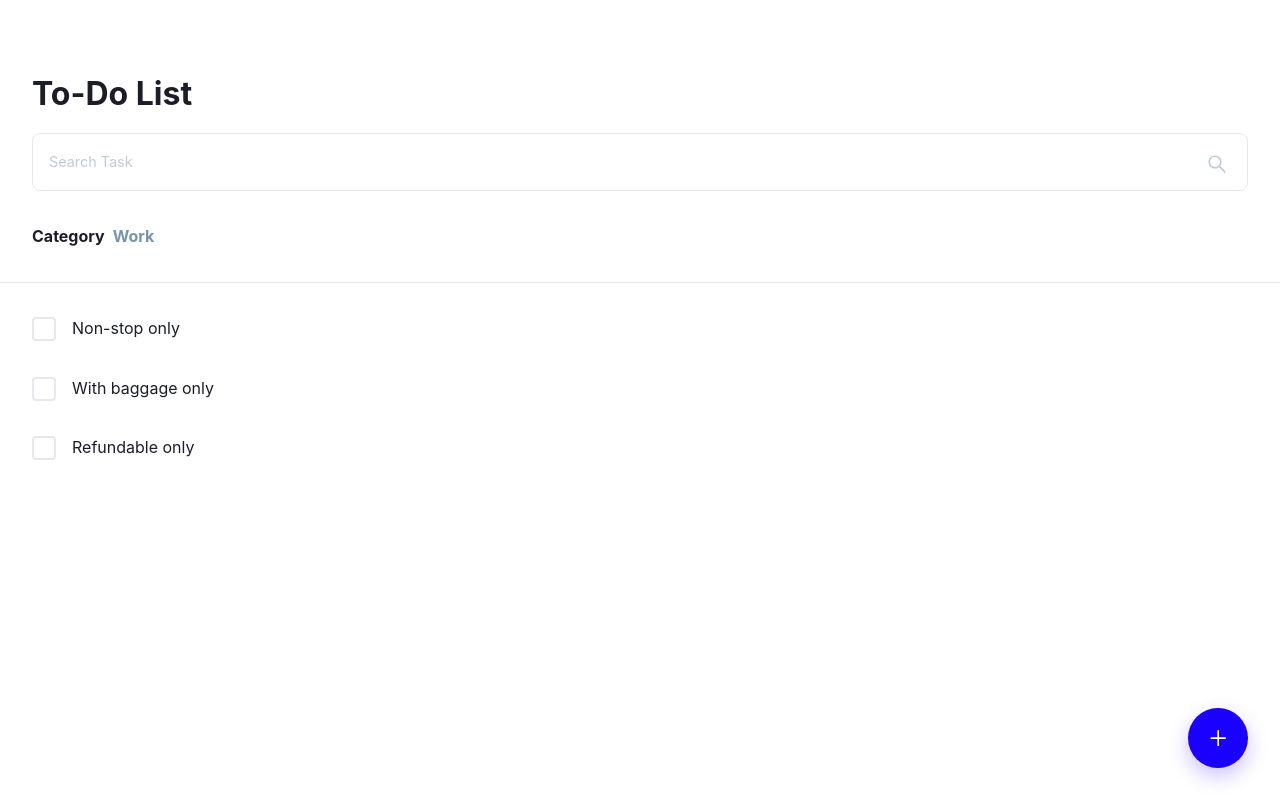
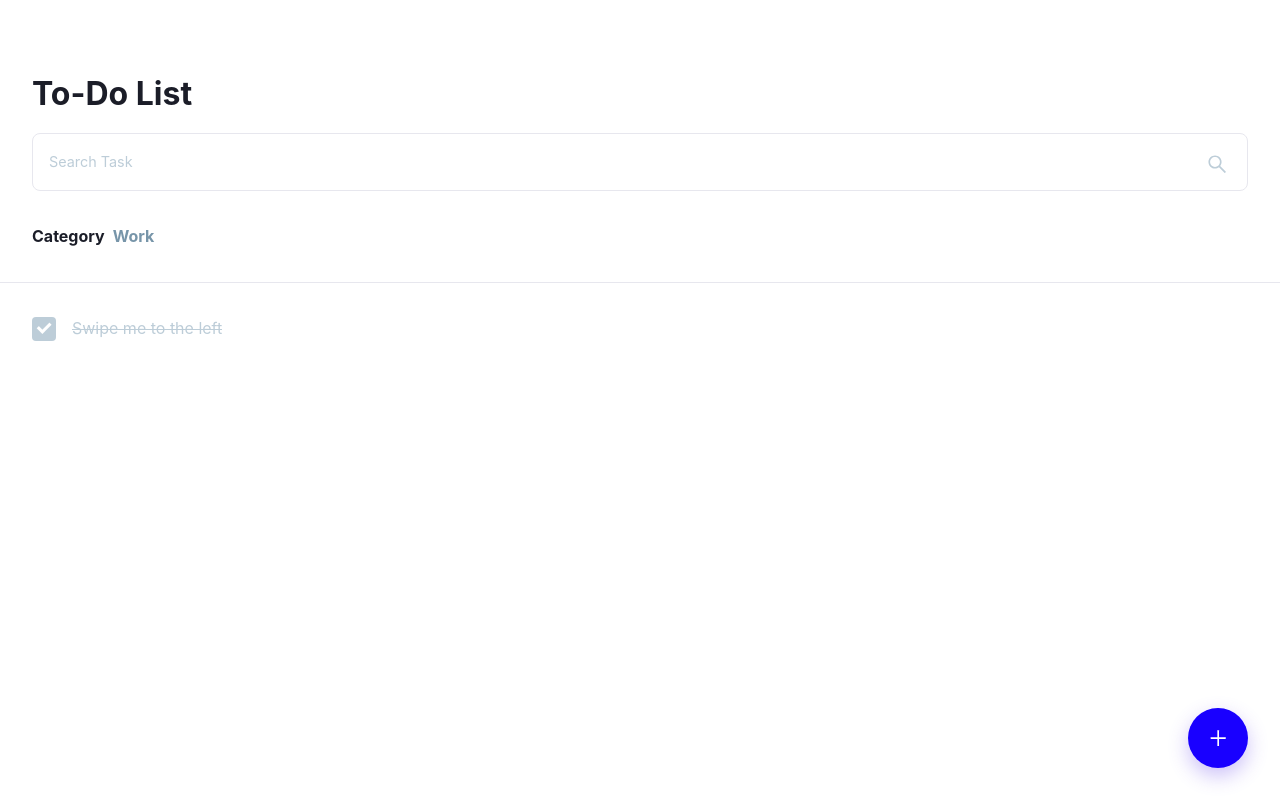
Before and after one commit to sammarxz/test-zenit, a React (Create React App) app: page / in a window 1280 px wide. Built offline with nearby package versions, Linux system fonts and the light colour scheme.

Commit message:
Work with redux;

```diff
--- a/package.json
+++ b/package.json
@@ -11,9 +11,12 @@
     "react": "^17.0.1",
     "react-dom": "^17.0.1",
     "react-icons": "^4.2.0",
+    "react-redux": "^7.2.2",
     "react-router-dom": "^5.2.0",
     "react-scripts": "4.0.3",
+    "redux": "^4.0.5",
     "styled-components": "^5.2.1",
+    "typesafe-actions": "^5.1.0",
     "typescript": "^4.1.2",
     "web-vitals": "^1.0.1"
   },
@@ -40,6 +43,7 @@
     "@types/node": "^12.0.0",
     "@types/react": "^17.0.0",
     "@types/react-dom": "^17.0.0",
+    "@types/react-redux": "^7.1.16",
     "@types/react-router-dom": "^5.1.7",
     "@types/styled-components": "^5.1.7"
   }
--- a/src/App.tsx
+++ b/src/App.tsx
@@ -2,7 +2,8 @@ import React from 'react'
 import { BrowserRouter as Router, Route, Switch } from 'react-router-dom'
 import { AnimatePresence } from 'framer-motion'
 
-import { Home, AddTask } from './pages';
+import Home from './pages/Home'
+import AddTask from './pages/AddTask'
 
 const App = () => {
   return (
--- a/src/components/Task/Task.tsx
+++ b/src/components/Task/Task.tsx
@@ -6,10 +6,8 @@ import { Wrapper } from './wrapper'
 import { Checkbox } from './checkbox'
 import { Actions } from './actions'
 
-
 interface TaskProps {
-  className?: string;
-  checked?: boolean;
+  completed?: boolean;
   title: string;
 }
 
@@ -18,8 +16,8 @@ type Info = {
   velocity: any
 }
 
-const Task: React.FC<TaskProps> = ({ className, title }) => {
-  const [checked, setChecked] = useState(false)
+const Task: React.FC<TaskProps> = ({ title, completed }) => {
+  const [checked, setChecked] = useState(completed)
   const x = useMotionValue(0)
   const controls = useAnimation()
   const input = [-120, 0, 120]
--- a/src/index.tsx
+++ b/src/index.tsx
@@ -1,10 +1,15 @@
 import React from "react";
 import ReactDOM from "react-dom";
 import App from "./App";
+import { Provider } from 'react-redux'
+
+import store from './store'
 
 ReactDOM.render(
   <React.StrictMode>
-    <App />
+    <Provider store={ store }>
+      <App />
+    </Provider>
   </React.StrictMode>,
   document.getElementById("root")
 );
--- a/src/pages/AddTask/index.tsx
+++ b/src/pages/AddTask/index.tsx
@@ -1,23 +1,48 @@
-import React, { useState } from 'react'
-import moment, { Moment } from 'moment'
+import { Component } from 'react'
+import { Moment } from 'moment'
 import { motion, useCycle } from 'framer-motion'
+import { connect } from 'react-redux'
+import { bindActionCreators, Dispatch } from 'redux'
 import { NavLink } from 'react-router-dom'
 import { BiChevronLeft } from 'react-icons/bi'
+
+import * as TodosActions from '../../store/ducks/todos/actions'
 
 import { Layout, Input, TextArea, Calendar } from "../../components"
 
 import { AddButton, RadioGroup, CalendarWrapper, CalendarOverlay } from './styles'
 
-function AddTask() {
-  const transition = {
-    duration: 0.4,
-    ease: [0.6, 0.1, -0.05, 0.9]
+class AddTask extends Component {
+  state = {
+    startDate: undefined,
+    endDate: undefined,
+    isOpen: false
   }
 
-  const [startDate, setStartDate] = useState<string|undefined>(undefined)
-  const [endDate, setEndDate] = useState<string|undefined>(undefined)
-  const [isOpen, openToggle] = useCycle(false, true)
+  selectDate(start:Moment, end:Moment) {
+    if (start !== undefined) {
+      this.setState({
+        startDate: start.format('MM/DD/YY'),
+        endDate: end.format('MM/DD/YY')
+      })
+    }
+  }
 
+  openToggle() {
+    const { isOpen } = this.state
+
+    this.setState({
+      isOpen: !isOpen
+    })
+  }
+
+  addNewTodo() {
+    // this.props.addTodo('Alguma coisa')
+  }
+
+  render() {
+    console.log(this.props)
+    const { startDate, endDate, isOpen } = this.state
     const variants = {
       open: {
         y: 0,
@@ -26,17 +51,9 @@ function AddTask() {
         y: "100%",
       }
     }
-
-  const selectDate = (start:Moment, end:Moment) => {
-    if (start !== undefined) {
-      setStartDate(
-        start.format('MM/DD/YY')
-      )
-
-      setEndDate(
-        end.format('MM/DD/YY')
-      )
-    }
+    const transition = {
+      duration: 0.4,
+      ease: [0.6, 0.1, -0.05, 0.9]
     }
 
     return (
@@ -82,7 +99,7 @@ function AddTask() {
               type="text"
               isDate
               placeholder="Select an Date"
-            click={() => openToggle()}
+              click={() => this.openToggle()}
               value={startDate && (`from ${startDate} to ${endDate}`)}
               className="w--100 br--8 border fs--small p--16"
             />
@@ -97,7 +114,7 @@ function AddTask() {
               }}
               initial={{ opacity: 0 }}
               transition={transition}
-            onClick={() => openToggle()}
+              onClick={() => this.openToggle()}
             />
             <CalendarWrapper
               variants={variants}
@@ -107,13 +124,13 @@ function AddTask() {
             >
               <div className="container">
                 <Calendar
-                onSelectDate={(startDate:Moment, endDate:Moment) => selectDate(startDate, endDate)}
+                  onSelectDate={(startDate:Moment, endDate:Moment) => this.selectDate(startDate, endDate)}
                 />
                 <motion.button
                   className="btn p--16 br--12 bg--cta c--white is--primary mt--32 mb--32"
                   whileHover={{ scale: 1.02 }}
                   whileTap={{ scale: 0.9 }}
-                onClick={() => openToggle()}
+                  onClick={() => this.openToggle()}
                   exit={{
                     borderRadius: "32px",
                     transition: {
@@ -164,6 +181,7 @@ function AddTask() {
               ...transition
             },
           }}
+          onClick={this.addNewTodo}
         >
           <motion.button
             className="btn h--100 br--12 bg--cta c--white is--icon is--primary"
@@ -195,7 +213,12 @@ function AddTask() {
           </motion.button>
         </AddButton>
       </Layout>
-  );
+    )
+  }
 }
 
-export { AddTask };
+const mapDispatchToProps = (dispatch:Dispatch) => {
+  bindActionCreators(TodosActions, dispatch)
+}
+
+export default connect(mapDispatchToProps)(AddTask);
--- a/src/pages/Home/index.tsx
+++ b/src/pages/Home/index.tsx
@@ -1,12 +1,26 @@
-import React from "react"
+import { Component } from 'react'
 import { motion } from 'framer-motion'
 import { AiOutlinePlus } from 'react-icons/ai'
+import { connect } from 'react-redux'
+
+import { Todo } from '../../store/ducks/todos/types'
+import { ApplicationState } from '../../store'
 
 import { Layout, Input, Task } from "../../components"
 
 import { AddButton } from './styles'
 
-function Home() {
+interface StateProps {
+  todos: Todo[]
+}
+
+interface DispatchProps {
+  addTodo(data: Todo[]): Todo[]
+}
+
+class Home extends Component<StateProps, DispatchProps> {
+  render() {
+    const { todos } = this.props
     const transition = {
       duration: 0.4,
       ease: [0.43, 0.13, 0.23, 0.96]
@@ -40,9 +54,9 @@ function Home() {
           </div>
           <hr className="mt--32" />
           <div className="mt--16">
-          <Task className="mb--16" title="Non-stop only" />
-          <Task className="mb--16" title="With baggage only" />
-          <Task className="mb--16" title="Refundable only" />
+           {todos.map(todo => (
+             <Task title={todo.title} completed={todo.completed} />
+           ))}
           </div>
         </motion.div>
         <AddButton to="/add">
@@ -75,7 +89,12 @@ function Home() {
           </motion.button>
         </AddButton>
       </Layout>
-  );
+    )
+  }
 }
 
-export { Home };
+const mapStateToProps = (state: ApplicationState) => ({
+  todos: state.todos.data,
+})
+
+export default connect(mapStateToProps)(Home);
--- a/src/pages/index.ts
+++ /dev/null
@@ -1,2 +0,0 @@
-export { Home } from './Home';
-export { AddTask } from './AddTask';
--- /dev/null
+++ b/src/store/ducks/rootReducer.ts
@@ -0,0 +1,7 @@
+import { combineReducers } from 'redux'
+
+import todos from './todos'
+
+export default combineReducers({
+  todos,
+})
--- /dev/null
+++ b/src/store/ducks/todos/actions.ts
@@ -0,0 +1,4 @@
+import { action } from 'typesafe-actions'
+import { TodosTypes, Todo } from './types'
+
+export const addTodo = (data: Todo[]) => action(TodosTypes.ADD_TODO, { data })
--- /dev/null
+++ b/src/store/ducks/todos/index.ts
@@ -0,0 +1,27 @@
+import { Reducer } from 'redux'
+import { TodosState, TodosTypes } from './types'
+
+const INITIAL_STATE: TodosState = {
+  data: [
+    {
+      id: 1,
+      title: 'Swipe me to the left',
+      note: 'Some note here',
+      category: 'Work',
+      date: 'Mar, 06, 2021',
+      completed: true,
+    }
+  ]
+}
+
+const reducer: Reducer<TodosState> = (state = INITIAL_STATE, action) => {
+  switch (action.type) {
+    case TodosTypes.ADD_TODO:
+      console.log(state)
+      return state
+    default:
+      return state
+  }
+}
+
+export default reducer
--- /dev/null
+++ b/src/store/ducks/todos/types.ts
@@ -0,0 +1,17 @@
+export enum  TodosTypes {
+  ADD_TODO = '@todos/ADD_TODO',
+}
+
+export interface Todo {
+  id: number;
+  title: string;
+  note: string;
+  category: string;
+  date: string;
+  completed: boolean;
+}
+
+
+export interface TodosState {
+  data: Todo[]
+}
--- /dev/null
+++ b/src/store/index.ts
@@ -0,0 +1,12 @@
+import { createStore, Store } from 'redux'
+
+import { TodosState } from './ducks/todos/types'
+import rootReducer from './ducks/rootReducer'
+
+export interface ApplicationState {
+  todos: TodosState
+}
+
+const store: Store<ApplicationState> = createStore(rootReducer)
+
+export default store
```
Also changed, not shown: 1 other file (tests, documents, lock files or other folders). Lines whose indentation alone changed are shown as unchanged.
